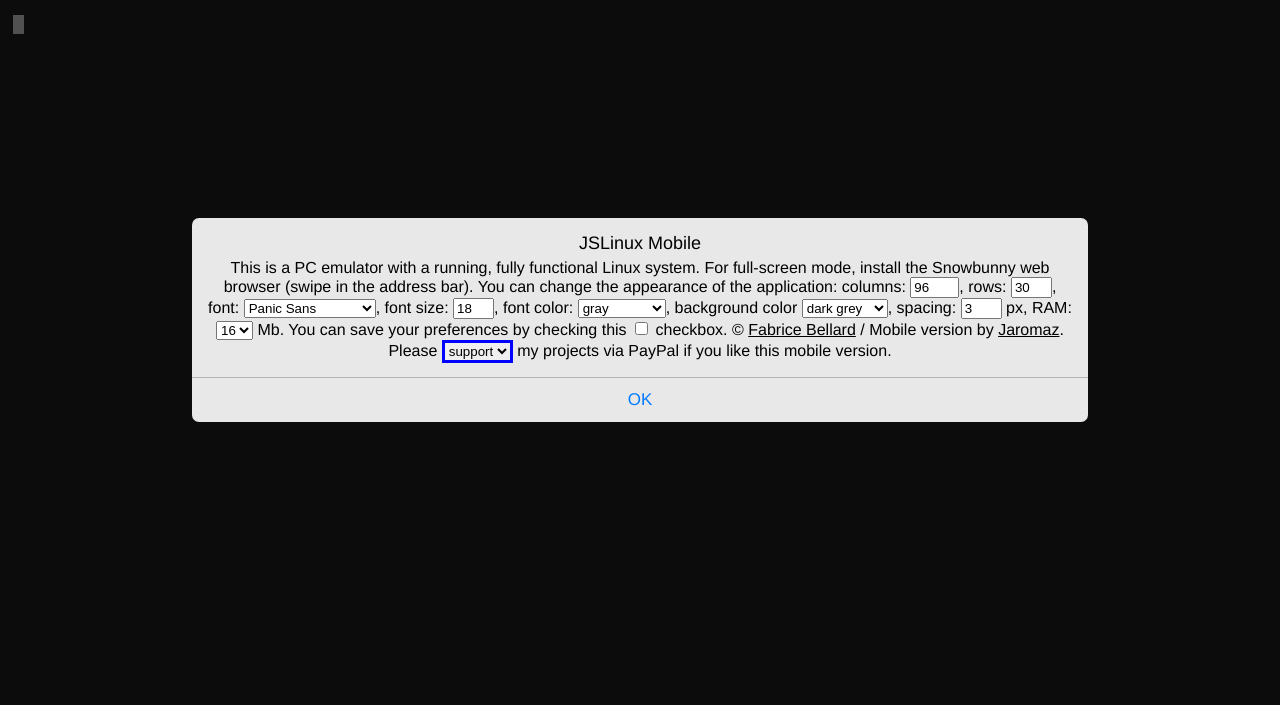
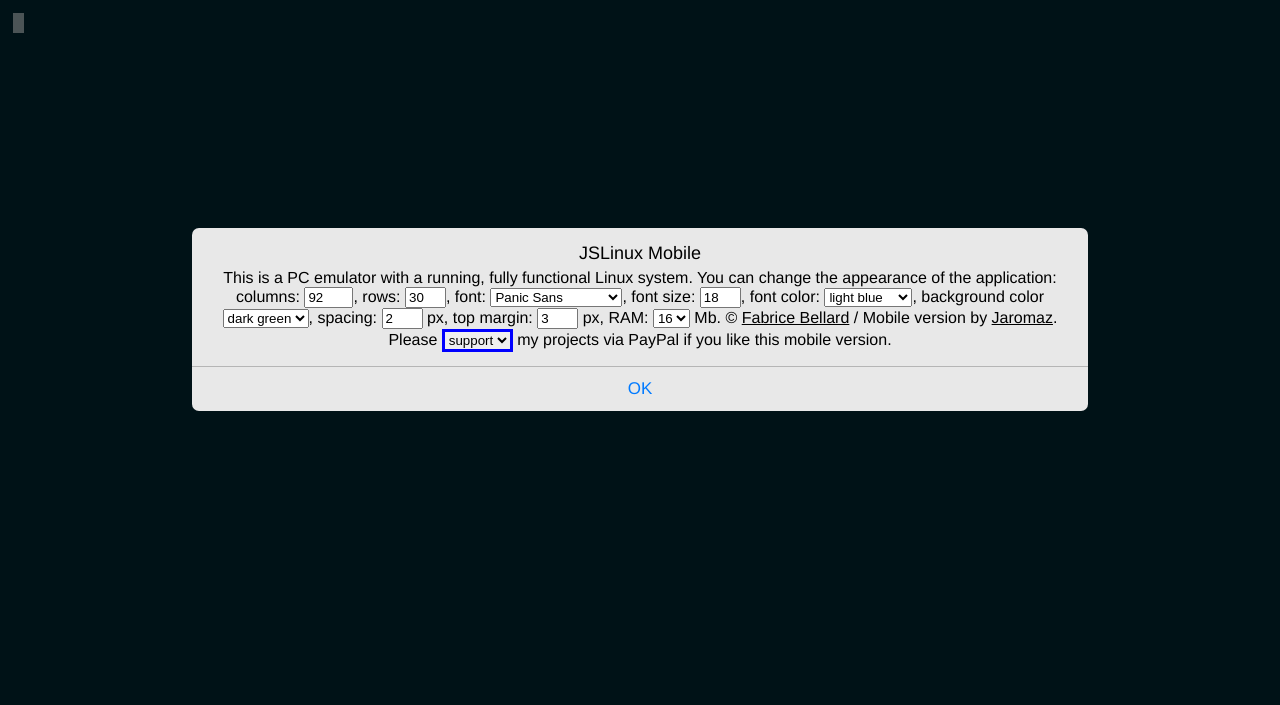
Before and after one commit to jaromaz/jslinux-mobile, a plain HTML site: page index.html in a window 1280 px wide. Drawn offline with Linux system fonts and the light colour scheme; no server answers.

Commit message:
JSLinux iOS Web App

```diff
--- a/css/mobile.css
+++ b/css/mobile.css
@@ -1,6 +1,3 @@
-
-/* JSLinux Mobile CSS */
-
 .tapinfo {
     width: 10rem;
     height: 7rem;
@@ -9,12 +6,15 @@
     border: 3px solid red;
     border-radius: 1rem;
     text-align: center;
+    display: none;
     color: red;
-    display: none;
 }
 
 .tapinfo span {
     background-color: #000;
+    padding: 5px;
+    line-height: 23px;
+    display: block;
 }
 
 .taparea {
@@ -40,7 +40,7 @@ a {
 .cover {
     display: block;
     width: 100%;
-    height: 15px;
+    height: 10px;
     z-index: 2;
     position: absolute;
     top: 0;
@@ -84,6 +84,8 @@ body {
     -webkit-user-select: auto;
     width: 0;
     height: 0;
+    padding: 0;
+    margin-bottom: 2px;
     font-size: 0;
     border-color: #1e1e2e;
 }
@@ -98,11 +100,13 @@ body {
 
 #cursor {
     font-size: 0;
-    height: 10px;
+    height: 1px;
 }
 
+#cursor td { height: 1px; }
+
 .term {
-    font-family: "Panic Sans",courier,fixed,swiss,monospace,sans-serif;
+    font-family: "Panic Sans",courier,fixed,monospace,sans-serif;
     font-size: 17px;
     color: #f0f0f0;
     color: #B8B8B8;
@@ -117,10 +121,8 @@ body {
 
 
 .termReverse {
-
     color: #000000;
     background: #F8F8F8;
-
     text-decoration: blink;
     -webkit-animation-name: blinker;
     -webkit-animation-duration: 0.4s;
--- a/index.html
+++ b/index.html
@@ -1,8 +1,17 @@
 <!DOCTYPE html>
 <html>
 <head>
+    <title>JSLinux Mobile</title>
     <meta name="viewport" content="width=device-width, initial-scale=1, maximum-scale=1,user-scalable=0"/>
-    <title>JSLinux Mobile</title>
+    <link rel="apple-touch-icon" sizes="57x57" href="img/touch-icon-iphone.png">
+    <link rel="apple-touch-icon" sizes="76x76" href="img/touch-icon-ipad.png">
+    <link rel="apple-touch-icon" sizes="120x120" href="img/touch-icon-iphone-retina.png">
+    <link rel="apple-touch-icon" sizes="152x152" href="img/touch-icon-ipad-retina.png">
+    <link rel="apple-touch-icon" sizes="167x167" href="img/touch-icon-ipad-pro.png">
+    <link rel="apple-touch-icon" sizes="180x180" href="img/touch-icon-iphone-6-plus.png">
+    <meta name="apple-mobile-web-app-title" content="JSLinux Mobile">
+    <meta name="apple-mobile-web-app-capable" content="yes">
+    <meta name="apple-mobile-web-app-status-bar-style" content="black-translucent">
     <link rel="stylesheet" href="css/modal.css">
     <link rel="stylesheet" href="css/mobile.css">
     <script src="js/jquery.min.js"></script>
--- a/js/mobile.js
+++ b/js/mobile.js
@@ -5,7 +5,7 @@
    --------------------------------------------------------- */
 
     var activated = false;
-    var defaultPreset = { "columns": 96, "rows": 30, "font": 1, "fontcolor": 1, "fontsize": 18, "bgcolor": 1, "spacing": 3, "ram": 1, "options": 0 };
+    var defaultPreset = { "topmargin": 3, "columns": 92, "rows": 30, "font": 1, "fontcolor": 4, "fontsize": 18, "bgcolor": 5, "spacing": 2, "ram": 1, "options": 0 };
     var cookiePreset = Cookies.getJSON("preset");
     var paramsPreset = {}; location.search.replace(/[?&]+([^=&]+)=([^&]*)/gi,function(s,k,v){paramsPreset[k]=v});
 
@@ -40,14 +40,13 @@
 
     var infoLong = `
             This is a PC emulator with a running, fully functional Linux system.
-            For full-screen mode, install the Snowbunny web browser (swipe in the address bar).
             You can change the appearance of the application:
 
             columns:
-            <input type="text" id="columns" value="${defaultPreset["columns"]}" size="3">,
+            <input type="text" id="columns" value="${defaultPreset['columns']}" size="3">,
 
             rows:
-            <input type="text" id="rows" value="${defaultPreset["rows"]}" size="2">,
+            <input type="text" id="rows" value="${defaultPreset['rows']}" size="2">,
 
             font:
             <select id="font">
@@ -62,7 +61,7 @@
             </select>,
 
             font size:
-            <input type="text" id="fontsize" size="2" value="${defaultPreset["fontsize"]}">,
+            <input type="text" id="fontsize" size="2" value="${defaultPreset['fontsize']}">,
 
             font color:
             <select id="fontcolor">
@@ -83,7 +82,9 @@
             </select>,
 
             spacing:
-            <input type="text" id="spacing" value="${defaultPreset["spacing"]}" size="2"> px,
+            <input type="text" id="spacing" value="${defaultPreset['spacing']}" size="2"> px,
+            top margin:
+            <input type="text" id="topmargin" value="${defaultPreset['topmargin']}" size="2"> px,
 
             RAM:
             <select id="ram">
@@ -92,13 +93,11 @@
                 <option value="3" ${fill["ram"][3]}>64</option>
             </select> Mb.
 
-            You can save your preferences by checking this <input type="checkbox" id="save" value="1"> checkbox.
-
             &copy; <a href="http://bellard.org">Fabrice Bellard</a> / Mobile version by <a href="http://jm.iq.pl">Jaromaz</a>. `;
 
     var info = infoLong;
 
-    if (window.location.hostname == 'localhost' || (appStart && !appSupport)) {
+   if (window.location.hostname == 'localhost' || (appStart && !appSupport)) {
 	info += `Please
 	    <select id="support">
 		<option value="1">support</option>
@@ -121,18 +120,21 @@
     }
 
     if (defaultPreset["options"] == 1) {
-        info = `The user option was used. You can change the options by pressing the upper right corner of the screen. For full support for the VI editor you need a bluetooth keyboard (CTRL+h or CTRL+c will leave the VI edition mode), and after running Linux enter the command: <i><strong>stty -F /dev/ttyS0 rows ${defaultPreset["rows"]} cols ${defaultPreset["columns"]}</strong></i>`;
+        info = `The user option was used. You can change the options by pressing the upper right corner of the screen. For full support for the VI editor you need a bluetooth keyboard (CTRL+h or CTRL+c will leave the VI edition mode), and after running Linux enter the command: <i><strong>stty -F /dev/ttyS0 rows ${defaultPreset["rows"]} cols ${defaultPreset["columns"]}</strong></i> . &copy; <a href="http://bellard.org">Fabrice Bellard</a> / Mobile version by <a href="https://jm.iq.pl">Jaromaz</a>. `;
     }
 
     $( document ).ready(function() {
 
         $(".term").css("font-family", selectableOptions["font"][defaultPreset["font"]]);
         $(".term").css("font-size", (defaultPreset["fontsize"]+"px"));
+        $("#consotab").css("padding-top", (defaultPreset["topmargin"] + "px"));
+        $(".cover").css("padding-top", (defaultPreset["topmargin"] + "px"));
         $(".term").css("padding-bottom", (defaultPreset["spacing"] + "px"));
         $(".term, .tapinfo span").css("color", (selectableOptions["fontcolor"][defaultPreset["fontcolor"]]));
 	$(".termReverse").css("color", (selectableOptions["bgcolor"][defaultPreset["bgcolor"]]));
         $(".term").css("border-color", (selectableOptions["bgcolor"][defaultPreset["bgcolor"]]));
         $(".tapinfo").css("border-color", (selectableOptions["fontcolor"][defaultPreset["fontcolor"]]));
+        $(".tapinfo").css("margin-top", ((parseInt(defaultPreset["topmargin"], 10) + 10) + "px"));
 	$("html, body, .cover, .tapinfo span").css("background-color", (selectableOptions["bgcolor"][defaultPreset["bgcolor"]]));
 
         if ($("#support").length > 0) {
@@ -153,10 +155,8 @@
                 presetNew[key] = $("#" + key).val();
             }
 
-	    if ($("#save").is(":checked")) {
-		Cookies.remove("preset");
-		Cookies.set("preset", presetNew, { expires: 365 });
-	    }
+	    Cookies.remove("preset");
+	    Cookies.set("preset", presetNew, { expires: 365 });
 
             for (var key in defaultPreset) {
                 if (key != "options") {
```
Also changed, not shown: js/js.cookie.min.js (+0 -1 lines), favicon.ico (added), img/touch-icon-ipad-pro.png (added), img/touch-icon-ipad-retina.png (added), img/touch-icon-ipad.png (added), img/touch-icon-iphone-6-plus.png (added), img/touch-icon-iphone-retina.png (added), img/touch-icon-iphone.png (added), 1 other file.
